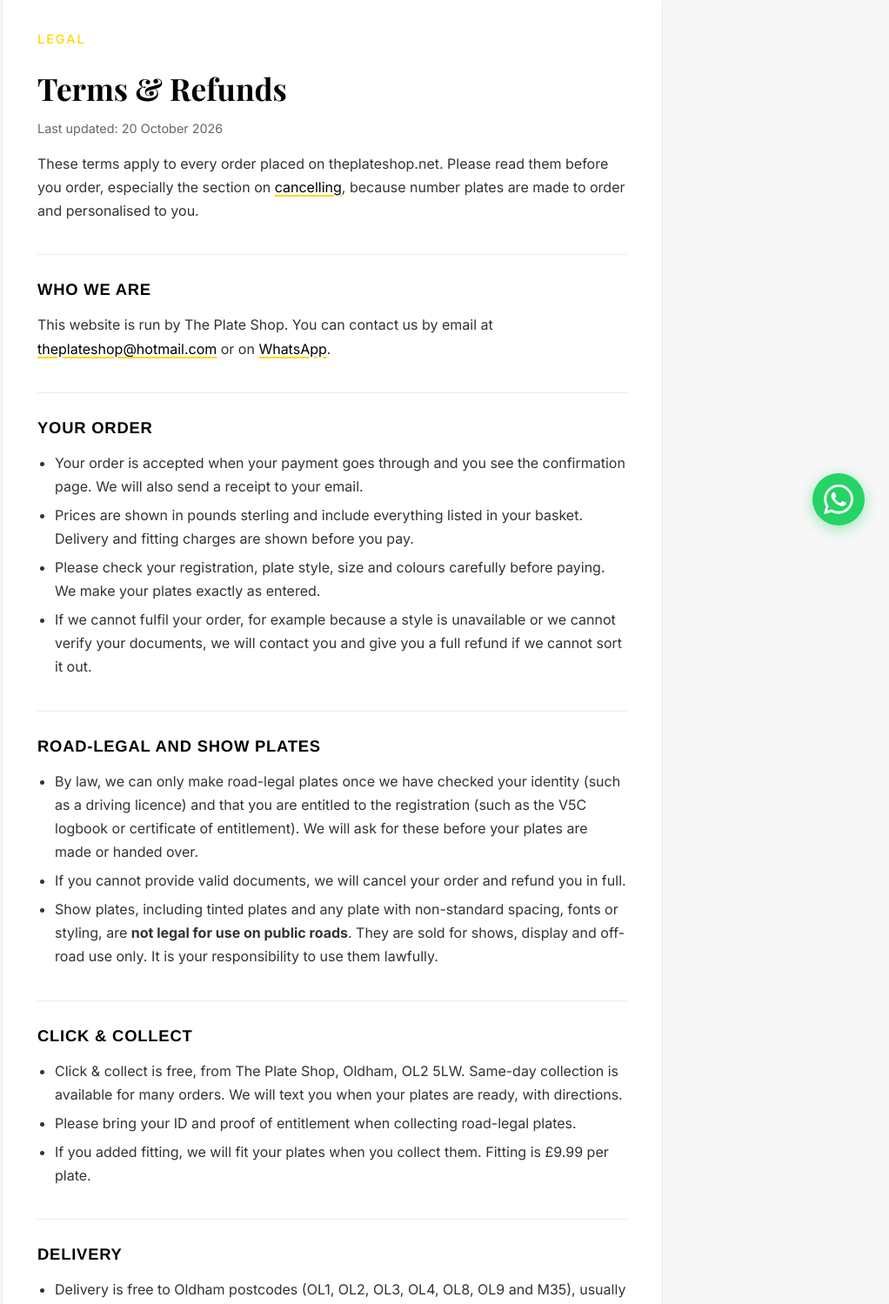
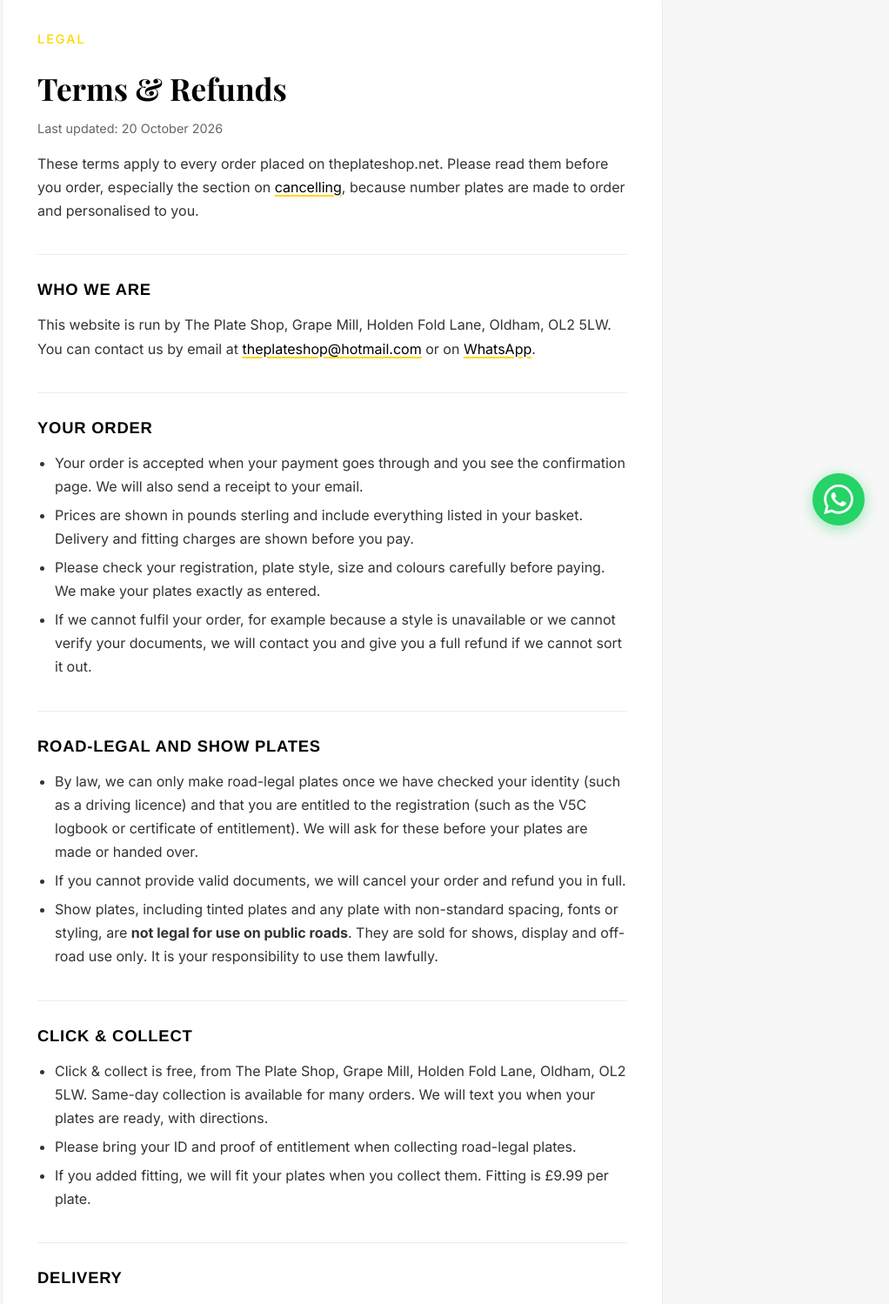
Before and after one commit to TamGamer97/the-plate-shop, a website: page terms.html in a window 1280 px wide. Shown: the part 168-1667 px from the top of the page at 87% size, without its empty margins (258-1280 px from the left). Drawn offline with nearby package versions, Linux system fonts and the light colour scheme; a web font is replaced by a local one.

Commit message:
Add full click & collect address: Grape Mill, Holden Fold Lane, Oldham OL2 5LW

```diff
--- a/data/catalog.json
+++ b/data/catalog.json
@@ -58,7 +58,7 @@
     "gold": "Gold"
   },
   "collection": {
-    "address": "The Plate Shop, Oldham, OL2 5LW"
+    "address": "The Plate Shop, Grape Mill, Holden Fold Lane, Oldham, OL2 5LW"
   },
   "fittingPerPlate": 999,
   "delivery": {
--- a/terms.html
+++ b/terms.html
@@ -57,7 +57,7 @@
             <p>These terms apply to every order placed on theplateshop.net. Please read them before you order, especially the section on <a href="#cancelling">cancelling</a>, because number plates are made to order and personalised to you.</p>
 
             <h2>Who we are</h2>
-            <p>This website is run by The Plate Shop. You can contact us by email at <a href="mailto:theplateshop@hotmail.com">theplateshop@hotmail.com</a> or on <a href="https://wa.me/message/YE2UF7GXJUOQK1" target="_blank" rel="noopener noreferrer">WhatsApp</a>.</p>
+            <p>This website is run by The Plate Shop, Grape Mill, Holden Fold Lane, Oldham, OL2 5LW. You can contact us by email at <a href="mailto:theplateshop@hotmail.com">theplateshop@hotmail.com</a> or on <a href="https://wa.me/message/YE2UF7GXJUOQK1" target="_blank" rel="noopener noreferrer">WhatsApp</a>.</p>
 
             <h2>Your order</h2>
             <ul>
@@ -76,7 +76,7 @@
 
             <h2>Click &amp; collect</h2>
             <ul>
-                <li>Click &amp; collect is free, from The Plate Shop, Oldham, OL2 5LW. Same-day collection is available for many orders. We will text you when your plates are ready, with directions.</li>
+                <li>Click &amp; collect is free, from The Plate Shop, Grape Mill, Holden Fold Lane, Oldham, OL2 5LW. Same-day collection is available for many orders. We will text you when your plates are ready, with directions.</li>
                 <li>Please bring your ID and proof of entitlement when collecting road-legal plates.</li>
                 <li>If you added fitting, we will fit your plates when you collect them. Fitting is £9.99 per plate.</li>
             </ul>
```
Also changed, not shown: basket.html (+1 -1 lines), index.html (+2 -1 lines), privacy.html (+1 -1 lines), success.html (+1 -1 lines).
